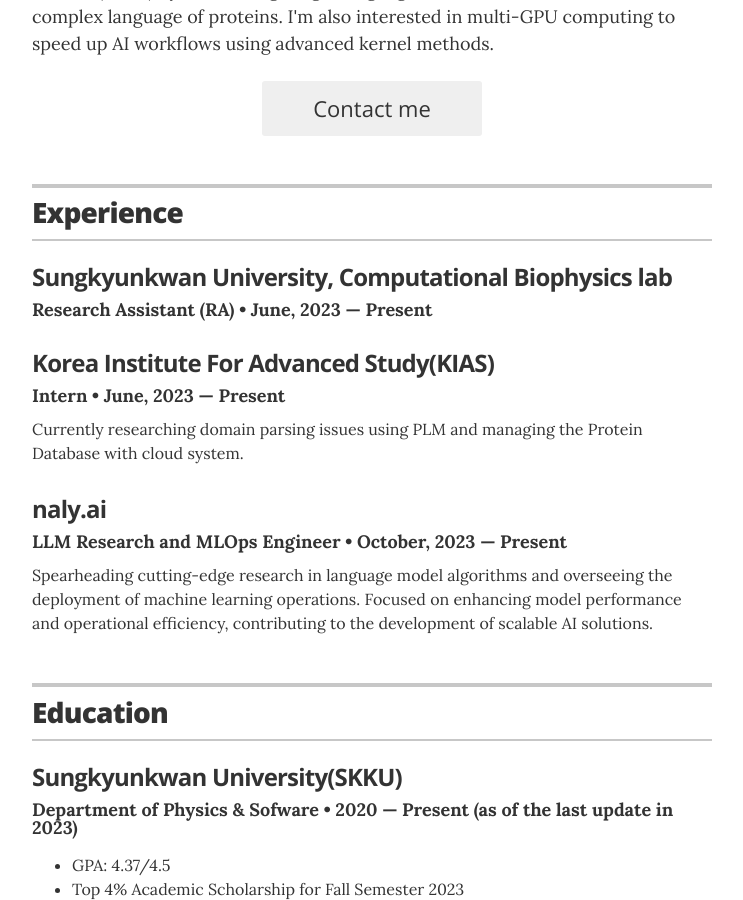
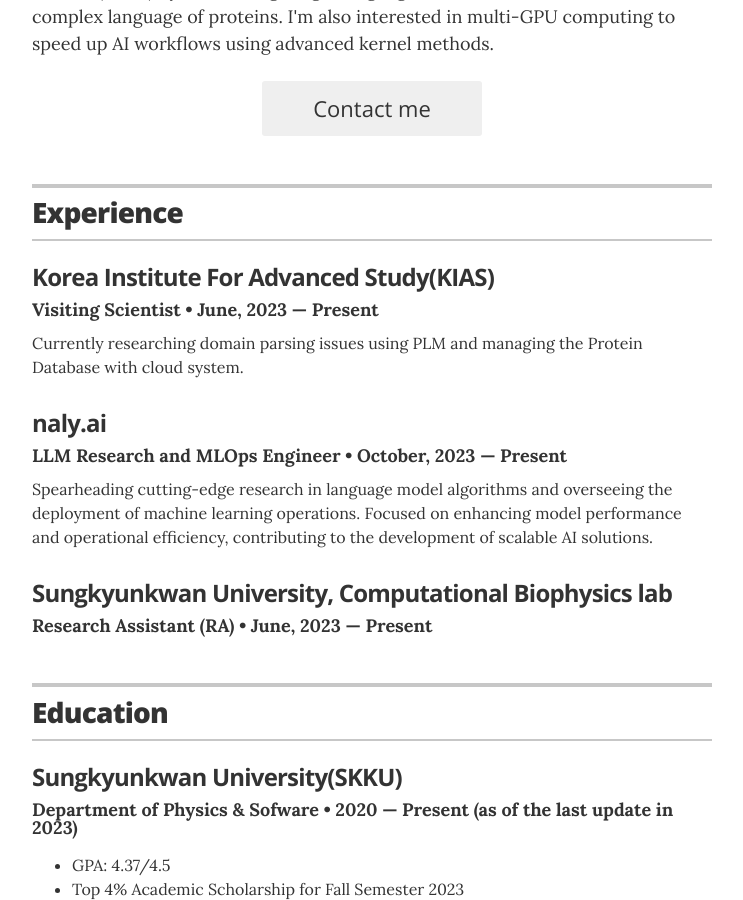
Before and after one commit to delibae/delibae.github.io, a Jekyll site: the page built from index.html, in a window 1280 px wide and 900 px high, scrolled down 242 px. Shown: the whole window, without its empty margins (268-1011 px from the left). Built offline with Jekyll 4.4.1, drawn with Linux system fonts in a browser that asks for light colours; some of the changed lines change nothing that is shown.

Commit message:
chore: chore

```diff
--- a/_config.yml
+++ b/_config.yml
@@ -21,7 +21,7 @@
 # resume_contact_address:         "742 Evergreen Terrace, Springfield"
 
 # resume_header_contact_info:     "742 Evergreen Terrace, Springfield • 555-7334 • lisasimpson@youremailaddress.com"
-display_header_contact_info:    "true"
+display_header_contact_info:    "false"
 
 resume_header_intro: "<p>I'm an AI researcher and developer focused on advancing Protein Language Models (PLMs) by fine-tuning Large Language Models to understand the complex language of proteins. I'm also interested in multi-GPU computing to speed up AI workflows using advanced kernel methods.</p>"
 
--- a/_data/experience.yml
+++ b/_data/experience.yml
@@ -1,10 +1,6 @@
 # Jobs
-- company: Sungkyunkwan University, Computational Biophysics lab
-  position: Research Assistant (RA)
-  duration: June, 2023 &mdash; Present
-
 - company: Korea Institute For Advanced Study(KIAS)
-  position: Intern
+  position: Visiting Scientist
   duration: June, 2023 &mdash; Present
   summary:  Currently researching domain parsing issues using PLM and managing the Protein Database with cloud system.</li></ul>
 
@@ -13,6 +9,9 @@
   duration: October, 2023 &mdash; Present
   summary: Spearheading cutting-edge research in language model algorithms and overseeing the deployment of machine learning operations. Focused on enhancing model performance and operational efficiency, contributing to the development of scalable AI solutions.
 
+- company: Sungkyunkwan University, Computational Biophysics lab
+  position: Research Assistant (RA)
+  duration: June, 2023 &mdash; Present
 # # Communications Coordinator
 # - company: Springfield Women & Children's Center
 #   position: Communications Coordinator
```
Also changed, not shown: .github/workflows/제출.yml (added).
